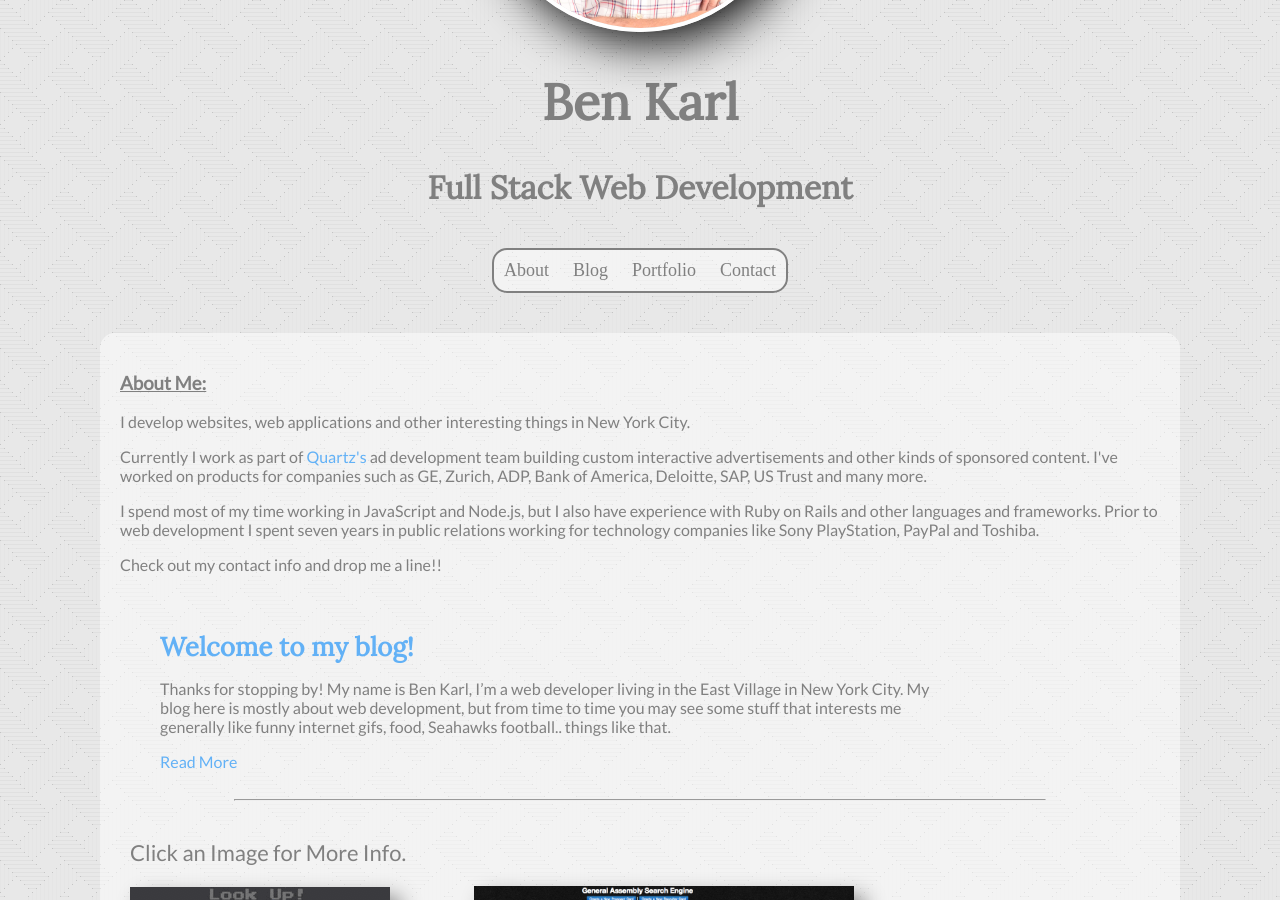
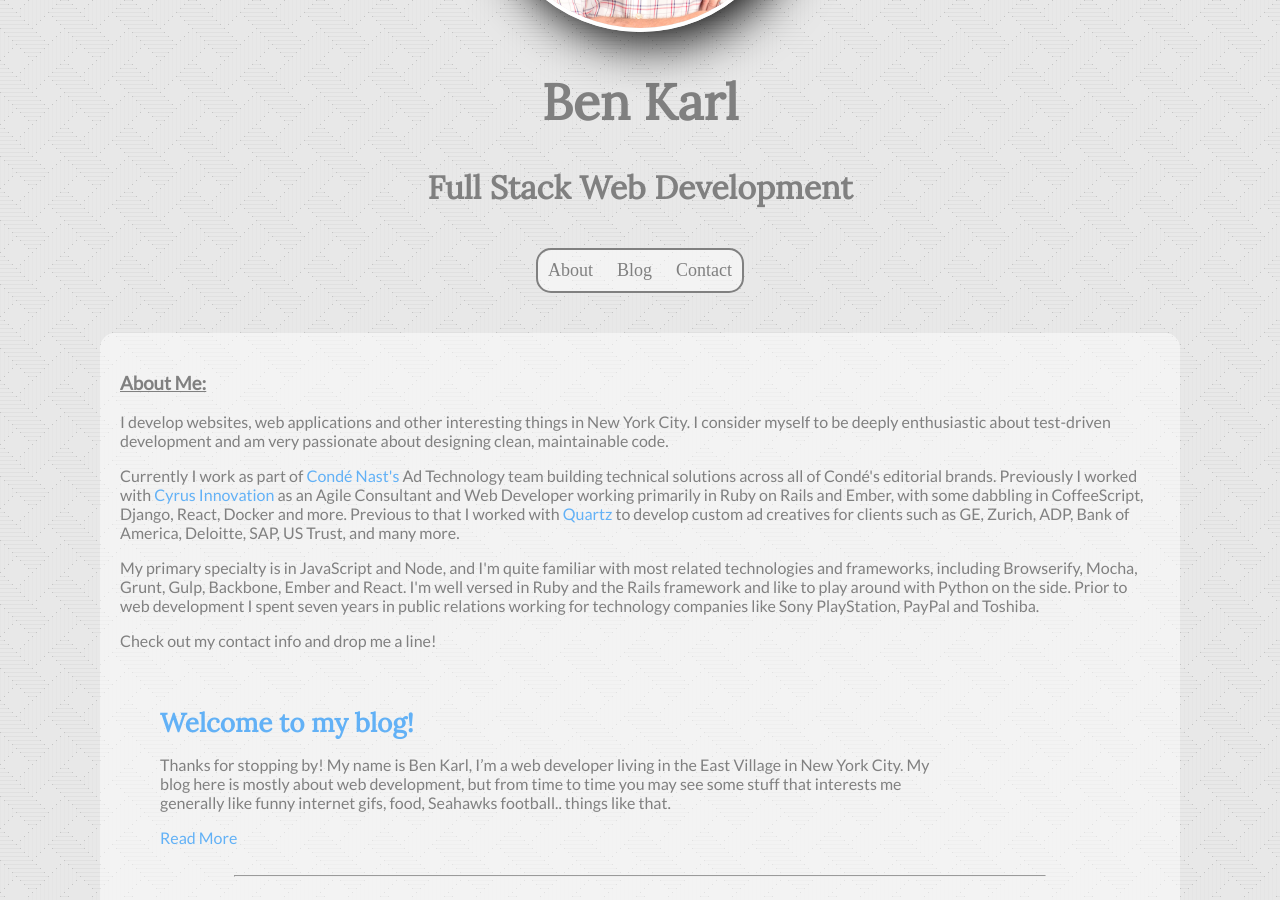
Before and after one commit to BenRKarl/BenRKarl.github.io, a Jekyll site: the page built from index.html, in a window 1280 px wide and 900 px high, scrolled down 324 px. Built offline with Jekyll 4.4.1, drawn with Linux system fonts in a browser that asks for light colours; nearby versions of some CDN libraries; some web fonts are replaced.

Commit message:
Remove "portfolio" section and update "about me" text.

```diff
--- a/_includes/about-me.html
+++ b/_includes/about-me.html
@@ -1,10 +1,11 @@
 <div class="about-me content">
-    <p><h3 style="text-decoration:underline;">About Me: </h3>
-      I develop websites, web applications and other interesting things in New York City.</p>
+    <h3 style="text-decoration:underline;">About Me: </h3>
 
-    <p>Currently I work as part of <a href="http://www.qz.com">Quartz's</a> ad development team building custom interactive advertisements and other kinds of sponsored content. I've worked on products for companies such as GE, Zurich, ADP, Bank of America, Deloitte, SAP, US Trust and many more.</p>
+    <p>I develop websites, web applications and other interesting things in New York City. I consider myself to be deeply enthusiastic about test-driven development and am very passionate about designing clean, maintainable code.</p>
 
-    <p>I spend most of my time working in JavaScript and Node.js, but I also have experience with Ruby on Rails and other languages and frameworks. Prior to web development I spent seven years in public relations working for technology companies like Sony PlayStation, PayPal and Toshiba.</p>
+    <p>Currently I work as part of <a href="http://creativity.condenast.com/">Condé Nast's</a> Ad Technology team building technical solutions across all of Condé's editorial brands. Previously I worked with <a href="http://www.cyrusinnovation.com/">Cyrus Innovation</a> as an Agile Consultant and Web Developer working primarily in Ruby on Rails and Ember, with some dabbling in CoffeeScript, Django, React, Docker and more. Previous to that I worked with <a href="http://www.qz.com/">Quartz</a> to develop custom ad creatives for clients such as GE, Zurich, ADP, Bank of America, Deloitte, SAP, US Trust, and many more.</p>
 
-    <p>Check out my contact info and drop me a line!!</p>
+    <p>My primary specialty is in JavaScript and Node, and I'm quite familiar with most related technologies and frameworks, including Browserify, Mocha, Grunt, Gulp, Backbone, Ember and React. I'm well versed in Ruby and the Rails framework and like to play around with Python on the side. Prior to web development I spent seven years in public relations working for technology companies like Sony PlayStation, PayPal and Toshiba.</p>
+
+    <p>Check out my contact info and drop me a line!</p>
 </div>
--- a/index.html
+++ b/index.html
@@ -11,6 +11,5 @@ layout: default
 <div class="navblock">
 		<span class="about-me-link" data="about">About</span>
 		<span class="blog-link" data="blog">Blog</span>
-		<span class="portfolio-link" data="portfolio">Portfolio</span>
 		<span class="contact-link" data="contact">Contact</span>
 </div></br>
```
